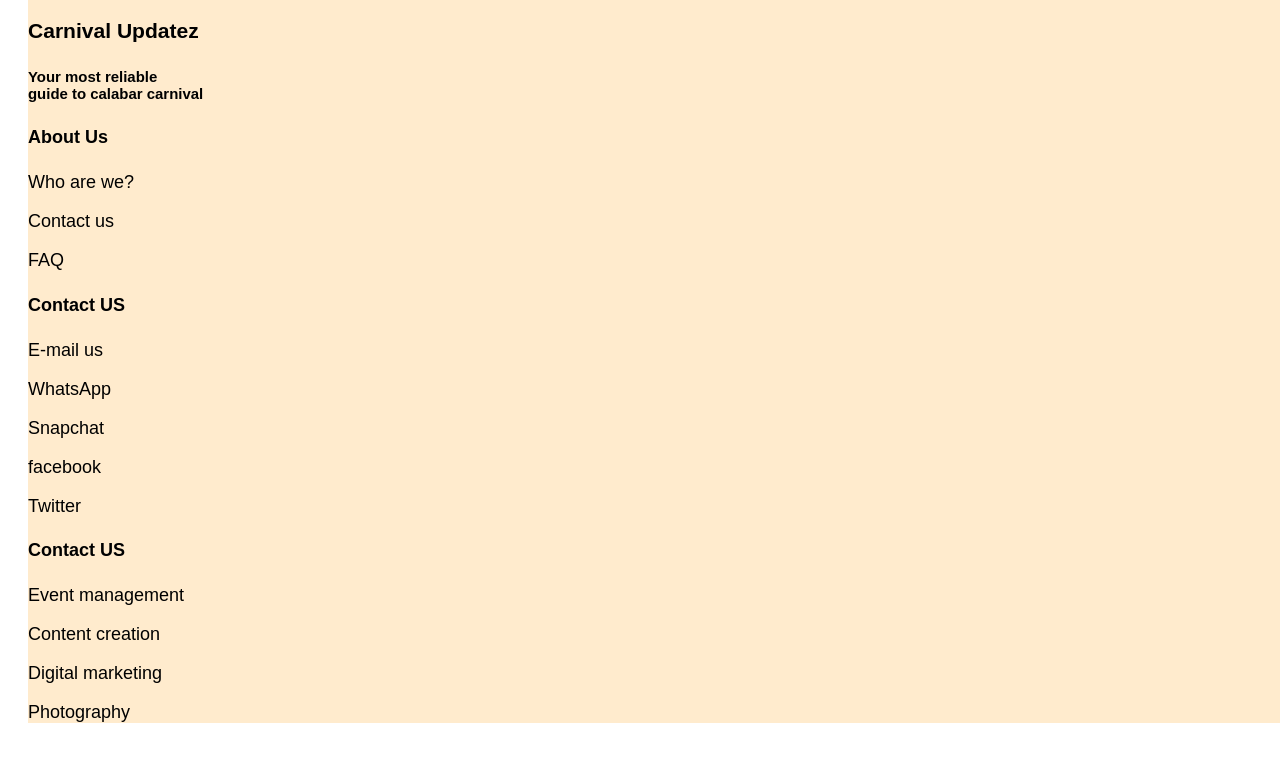
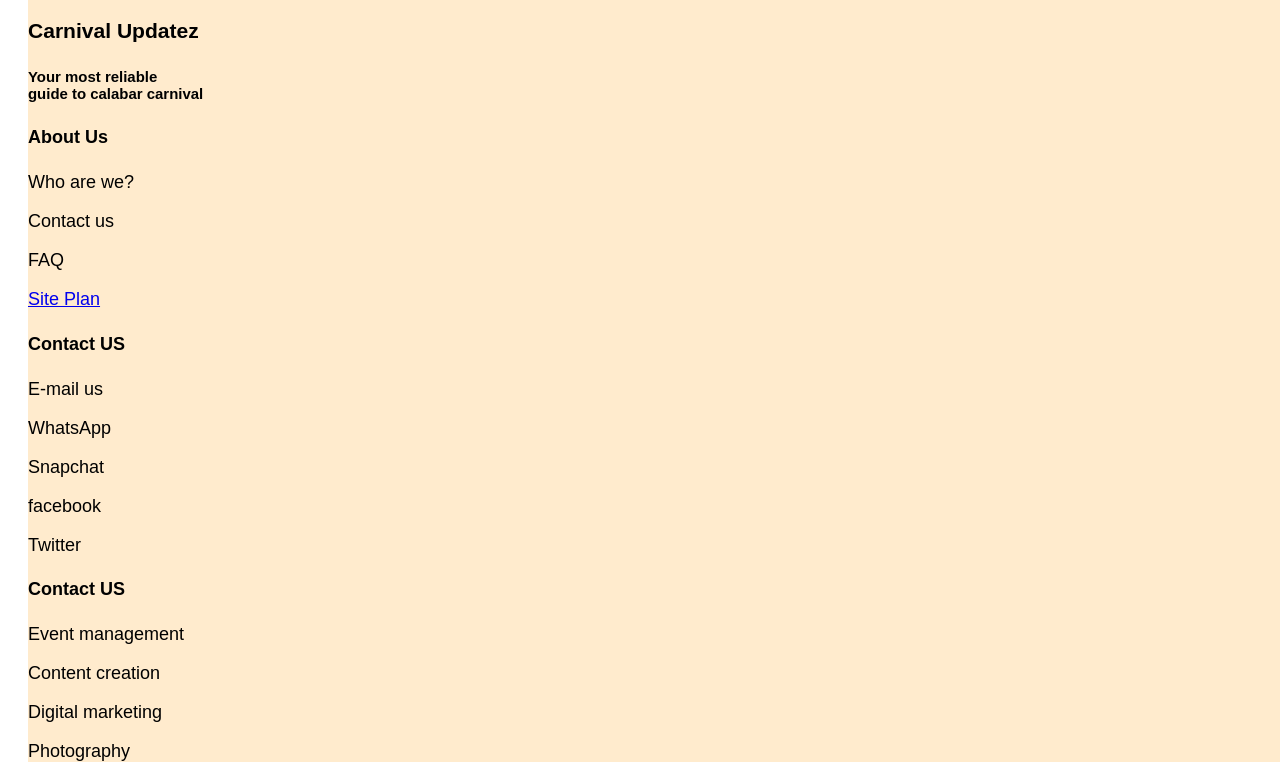
Before and after one commit to Offizil/Wdd130, a plain HTML site: page Carnival_calabar/awards.html in a window 1280 px wide. Shown: the part 1677-2457 px from the top of the page. Before the commit the page ends 2418 px from the top, so only its background shows below. Drawn offline with Linux system fonts and the light colour scheme.

Commit message:
added siteplan url

```diff
--- a/Carnival_calabar/awards.html
+++ b/Carnival_calabar/awards.html
@@ -70,6 +70,7 @@
                 <p>Who are we?</p>
                 <p>Contact us</p>
                 <p>FAQ</p>
+                <a id="footer_site_plan" href="https://offizil.github.io/wdd130/Carnival_calabar/site-plan.html">Site Plan</a>
 
             </div>
             <div id="contact_us">
```
Also changed, not shown: Carnival_calabar/history.html (+1 -0 lines), Carnival_calabar/index.html (+1 -0 lines).
